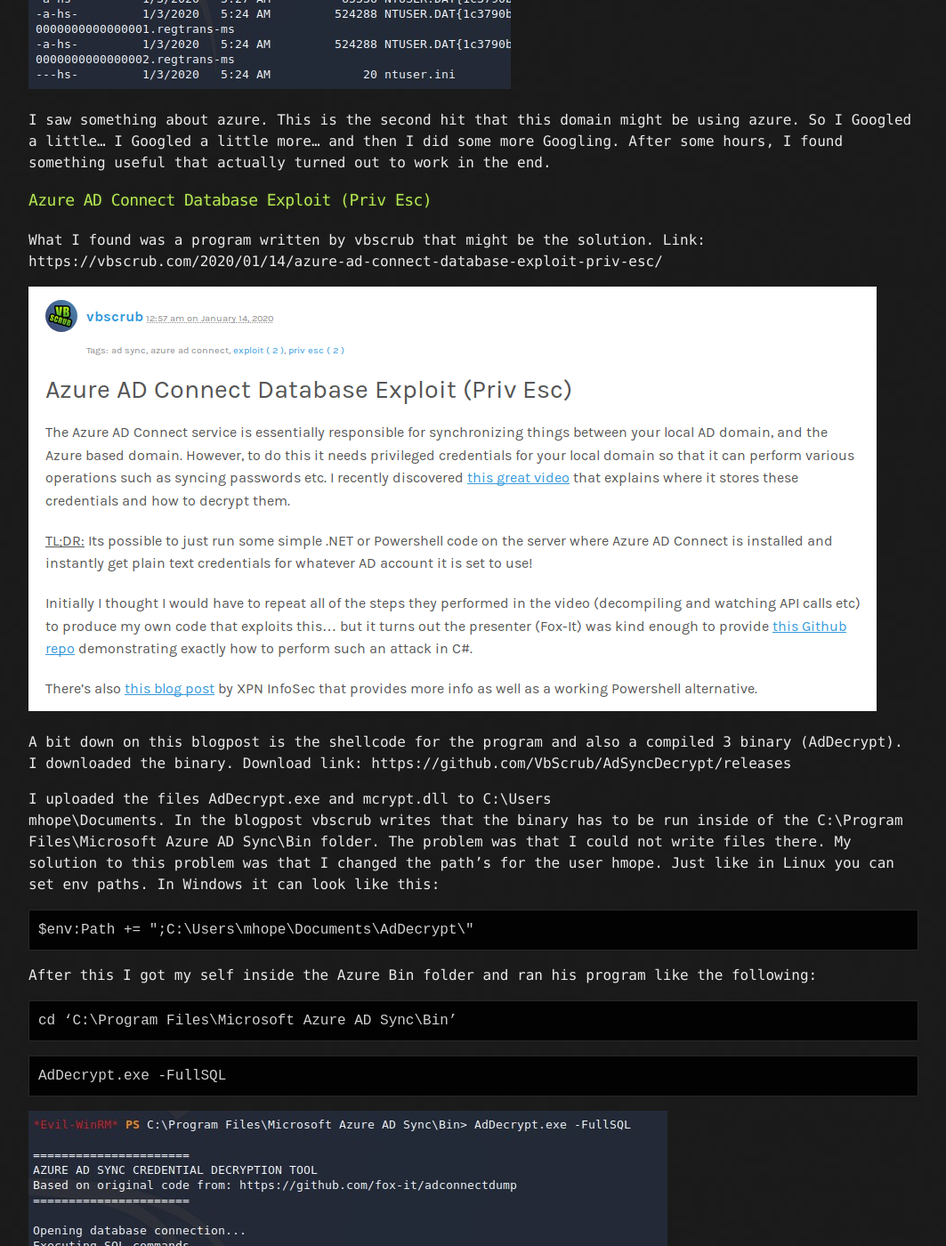
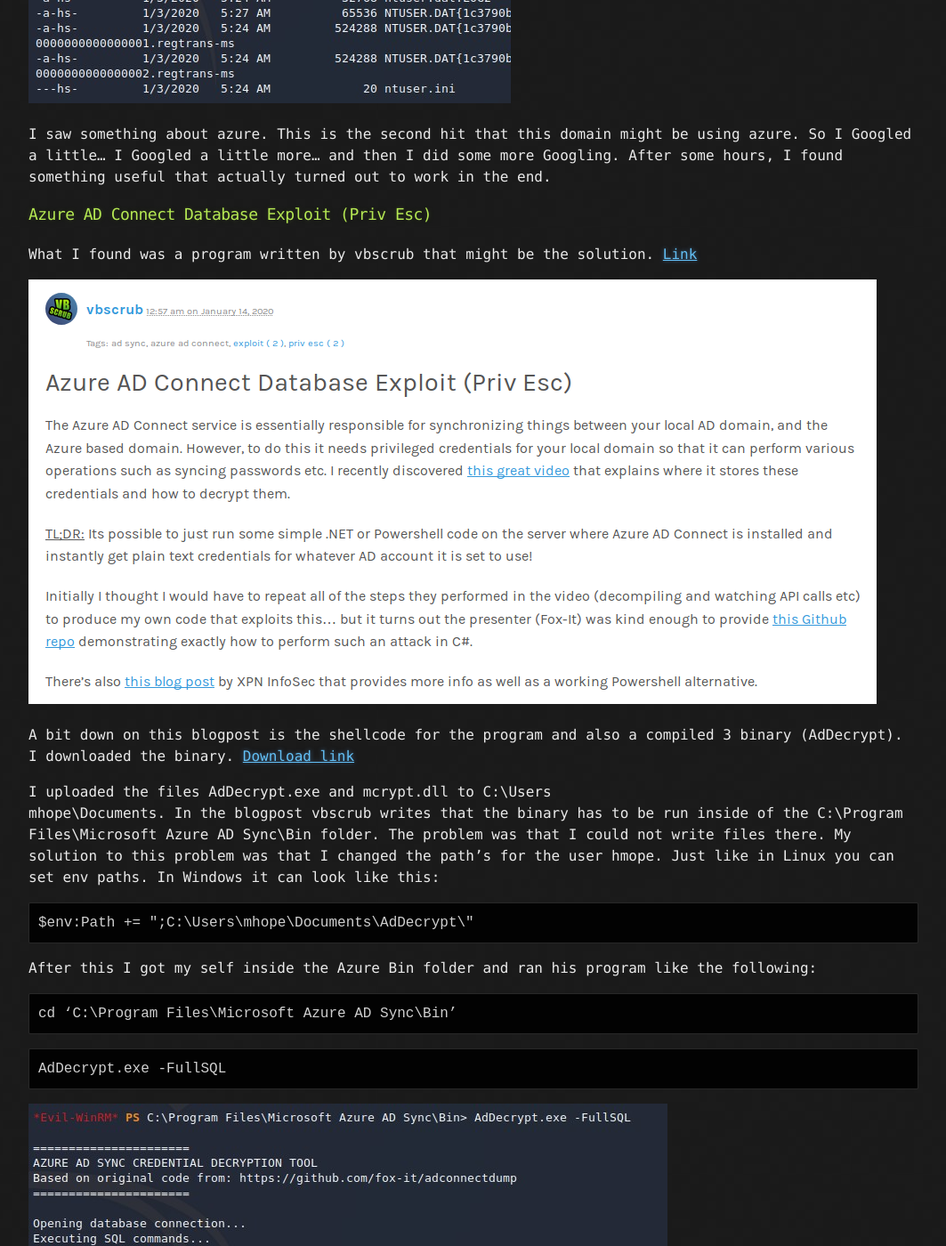
Before and after one commit to datahackare/warz0ne, a Jekyll site: the page built from _posts/2020-06-13-Monteverde.md, in a window 1280 px wide and 1400 px high, scrolled down 5597 px. Shown: the whole window at 89% size, without its empty margins (108-1171 px from the left). Built offline with Jekyll 4.4.1, drawn with Linux system fonts in a browser that asks for light colours; part of the change alters nothing that is shown.

Commit message:
Update 2020-06-13-Monteverde.md

````diff
--- a/_posts/2020-06-13-Monteverde.md
+++ b/_posts/2020-06-13-Monteverde.md
@@ -65,6 +65,7 @@ smbmap -u SABatchJobs -p SABatchJobs -H 10.10.10.172
 ```
 
 ![](Pictures/Monteverde/smbmap.png)
+
 Here I got some shares. I tried to login to everyone of them that
 I had access to read.
 
@@ -108,13 +109,13 @@ that actually turned out to work in the end.
 
 ### [](#header-3)Azure AD Connect Database Exploit (Priv Esc)
 What I found was a program written by vbscrub that might be the
-solution. Link: https://vbscrub.com/2020/01/14/azure-ad-connect-database-exploit-priv-esc/
+solution. <a href=" https://vbscrub.com/2020/01/14/azure-ad-connect-database-exploit-priv-esc/">Link</a>
 
 ![](Pictures/Monteverde/azure-AD.png)
 
 A bit down on this blogpost is the shellcode for the program and
 also a compiled 3 binary (AdDecrypt). I downloaded the binary.
-Download link: https://github.com/VbScrub/AdSyncDecrypt/releases
+<a href="https://github.com/VbScrub/AdSyncDecrypt/releases">Download link</a>
 
 I uploaded the files AdDecrypt.exe and mcrypt.dll to C:\Users\
 mhope\Documents\.
````
